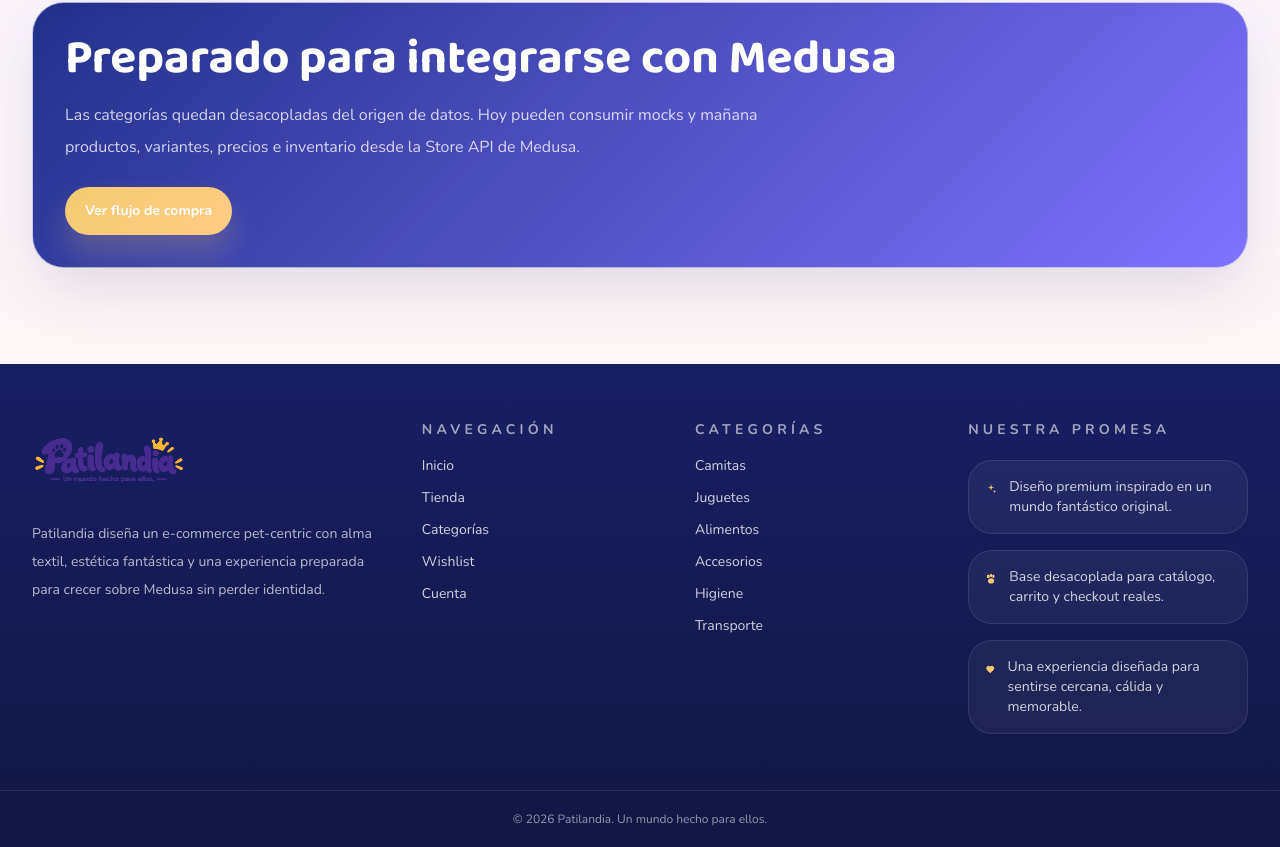
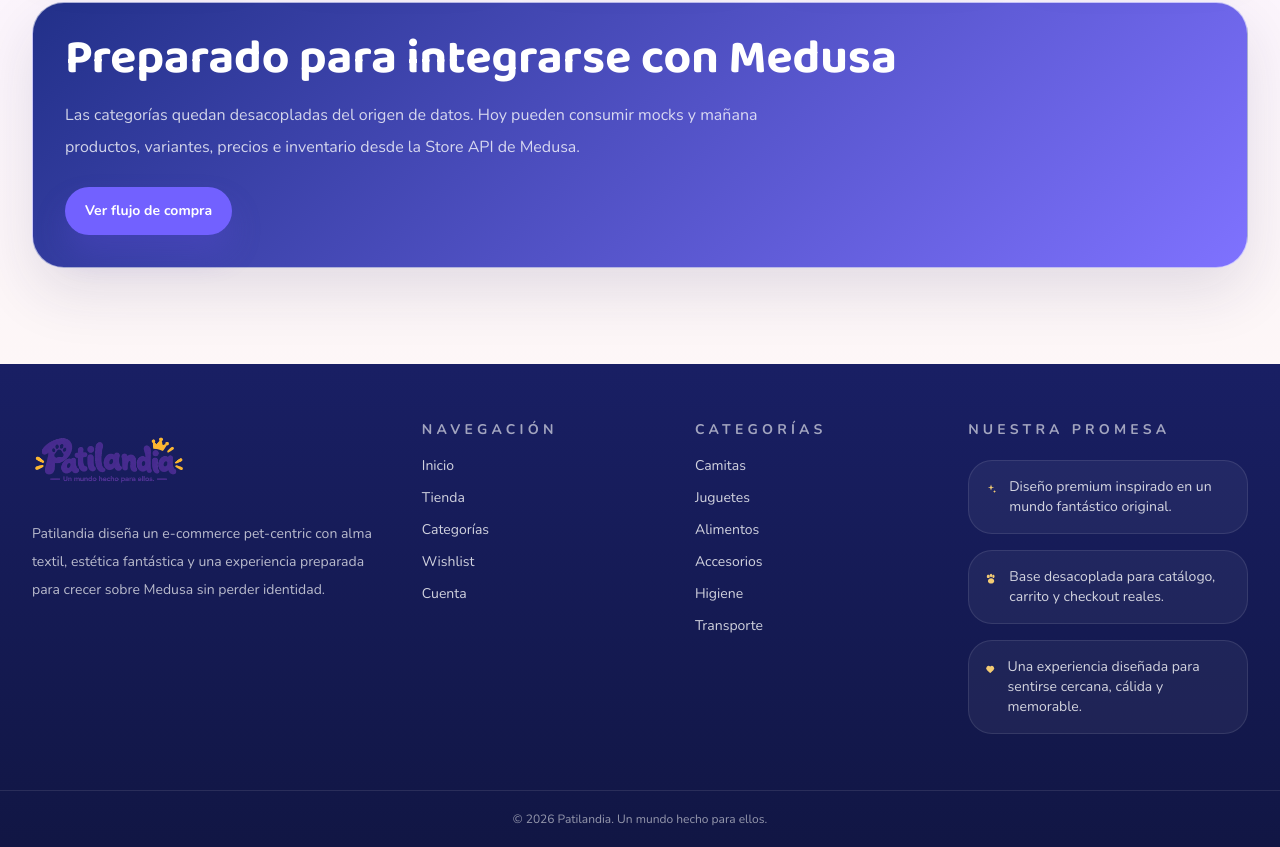
Before and after one commit to Andrescutellez/patilandia, a Next.js app: page /categorias in a window 1280 px wide. Shown: the part 1293-2140 px from the top of the page. Built offline with nearby package versions, Linux system fonts and the light colour scheme.

Commit message:
mejorar colores

```diff
--- a/Boveda Obsidian/_Claude/Decisiones y Razonamiento.md
+++ b/Boveda Obsidian/_Claude/Decisiones y Razonamiento.md
@@ -26,6 +26,20 @@ tags:
 ---
 
 ## Decisiones registradas
+
+### [2026-09-09] Botón del hero de vuelta dentro de la imagen (centrado abajo); sistema de botones sin gradientes
+
+**Contexto:** El usuario vio el botón "Explorar la tienda" en su propia franja debajo de la imagen (decisión inmediatamente anterior) y no le gustó — lo quería de vuelta encima de la imagen, tanto en mobile como en desktop.
+
+**Decisión — hero:** El botón vuelve a ser un overlay `absolute` dentro de la `<section>`, pero ahora **centrado horizontalmente** (`inset-x-0 flex justify-center`) en vez de alineado a la izquierda como en el intento original que causó el problema de superposición. Centrado, el botón cae sobre el área de la cama/mascotas (foto, sin texto horneado ahí) en vez de sobre el bloque de texto izquierdo, que es lo que rompía la legibilidad antes. Verificado con capturas en 390/1440px — sin superposición con ningún texto de la imagen en ninguno de los dos anchos.
+
+**Decisión — sistema de botones, pedido en la misma sesión:** "quitale los gradientes de botones y demás, dejale el morado clarito." Se aplicó a `buttonStyles` (`src/components/ui/button.tsx`): el variant `primary` pasó de gradiente (`linear-gradient(135deg, var(--brand-violet), var(--brand-violet-deep))`) a relleno plano `bg-[var(--brand-violet)]` (el token de marca, `#7261ff`). El variant `gold` (gradiente dorado, solo usado en 2 lugares — `cuenta/page.tsx` y `categorias/page.tsx`, ambos como CTA secundario sobre una tarjeta oscura) se **eliminó** en vez de dejarlo con gradiente dorado: ambos usos pasaron a variant por defecto (`primary`, ya plano morado). Se optó por borrar el variant en vez de dejarlo sin uso, seg��n la convención del proyecto de no dejar código muerto "por si se usa en otro lado".
+
+**Qué NO se tocó y por qué:** las tarjetas grandes de fondo oscuro con degradado violeta/azul (`page.tsx` x2, `cuenta/page.tsx`, `categorias/page.tsx`, `product-detail.tsx`) siguen con su gradiente — no son "botones", tienen texto blanco encima que depende de un fondo oscuro para ser legible (aplanarlas a morado clarito sin cambiar el color del texto habría roto la legibilidad). Tampoco se tocaron: el scrim del hero de `CatalogView` (gradiente funcional para contraste de texto sobre foto, no decorativo), el fondo crema de `globals.css`, el footer (gradiente azul marino, no violeta), ni los efectos sutiles blancos de brillo en `ProductCard`/`category-strip` (no son parte del sistema de "gradiente violeta" que se pidió sacar). Si el usuario quiere que esas tarjetas oscuras también pierdan el gradiente, hay que decidir a la vez qué pasa con el color del texto — no es un cambio de una sola línea como en los botones.
+
+**Impacto:** Verificado con capturas en home, tienda (grid de productos), cuenta y categorías (las dos páginas con la tarjeta oscura + botón) — el botón morado plano se sigue leyendo bien tanto sobre el hero de imagen como sobre las tarjetas oscuras sin tocar. `npm run build` limpio. Ver [[Pendientes Claude]].
+
+---
 
 ### [2026-09-09] Hero de home en mobile: mismo tratamiento `aspect-ratio` que desktop, botón fuera de la imagen
 
--- a/Boveda Obsidian/_Claude/Pendientes Claude.md
+++ b/Boveda Obsidian/_Claude/Pendientes Claude.md
@@ -69,8 +69,13 @@
 - Autenticación de clientes.
 - Dominios de producción (`patilandia.com.co`, `administrador.patilandia.com.co`, `api.patilandia.com.co`) y servidor real (VPS/GCP con PM2+nginx, al estilo Argus) — hoy todo corre en local, el despliegue es un paso futuro explícitamente pospuesto.
 
+## Media prioridad
+
+- [ ] **Tarjetas oscuras con gradiente violeta/azul sin tocar** — al quitar los gradientes de los botones (ver [[Decisiones y Razonamiento]], 2026-09-09), quedaron sin tocar las tarjetas grandes de fondo oscuro con degradado (`page.tsx` x2, `cuenta/page.tsx`, `categorias/page.tsx`, `product-detail.tsx`) porque tienen texto blanco que depende de ese fondo oscuro para ser legible — aplanarlas a "morado clarito" sin más requeriría también decidir un nuevo color de texto. Si se quiere extender el look plano a esas tarjetas, es la próxima pieza.
+
 ## Completados
 
+- [x] **2026-09-09 — Botón del hero de vuelta dentro de la imagen, centrado; botones sin gradiente.** El CTA "Explorar la tienda" volvió a ser overlay sobre la imagen del hero (mobile y desktop), ahora centrado horizontalmente para no pisar el texto horneado en la imagen (el intento anterior, alineado a la izquierda, sí lo pisaba). Por separado: `buttonStyles` (variant `primary`) pasó de gradiente violeta a relleno plano `var(--brand-violet)`; el variant `gold` (gradiente dorado, 2 usos) se eliminó y esos 2 botones pasaron a `primary`. Verificado con Playwright en home/tienda/cuenta/categorías y `npm run build`. Ver [[Decisiones y Razonamiento]].
 - [x] **2026-09-09 — Hero mobile también a `aspect-ratio` completo, botón fuera de la imagen.** Mobile dejó el recorte `object-left` (que ocultaba ~65% de la imagen) y pasó a `aspect-[1786/881]` como desktop — imagen completa, sin recortar, en cualquier ancho. El botón "Explorar la tienda" ya no vive superpuesto sobre la imagen (a 192px de alto en mobile no había margen seguro) — ahora es un bloque separado debajo, mismo color de fondo, en flujo normal. Verificado con Playwright en 390/768/1024/1280/1920px y `npm run build`. Ver [[Decisiones y Razonamiento]].
 - [x] **2026-09-09 — Hero con imagen distinta por breakpoint + `aspect-ratio` para desktop.** `HomeHero` ahora usa `imagen-home.png` solo en mobile (`md:hidden`, altura fija 450px, `object-left`) e `imagen-home-destok.png` (2098×749, subida por el usuario) desde `md:` en adelante, con `aspect-[2098/749]` en la `<section>` (no en el contenedor interno) para que la imagen se muestre siempre completa sin recortar texto en ningún ancho de escritorio. Verificado con Playwright en 390/768/1024/1280/1920px y `npm run build`. Ver [[Decisiones y Razonamiento]].
 - [x] **2026-09-09 — Hero del home reemplazado por `imagen-home.png`, full-bleed.** `HomeHero` ya no vive dentro de una tarjeta `max-w-7xl` con bordes redondeados — la imagen llega hasta las orillas (`object-cover object-left`, sesgada a la izquierda para no cortar el texto incrustado en la imagen en mobile). Se sacó el `<h1>`/`<p>`/tarjeta decorativa HTML (duplicaban el texto que la imagen nueva ya trae dibujado) y el botón secundario "Ver camitas propias" — queda solo "Explorar la tienda". Verificado con Playwright en 390px/1440px y `npm run build`. Genera deuda de SEO nueva (`<h1>` faltante, ver arriba). Ver [[Decisiones y Razonamiento]].
--- a/src/app/categorias/page.tsx
+++ b/src/app/categorias/page.tsx
@@ -70,7 +70,7 @@ export default function CategoriesPage() {
           Las categorías quedan desacopladas del origen de datos. Hoy pueden consumir mocks y mañana
           productos, variantes, precios e inventario desde la Store API de Medusa.
         </p>
-        <Link className={buttonStyles({ variant: "gold", className: "mt-6" })} href="/checkout">
+        <Link className={buttonStyles({ className: "mt-6" })} href="/checkout">
           Ver flujo de compra
         </Link>
       </section>
--- a/src/app/cuenta/page.tsx
+++ b/src/app/cuenta/page.tsx
@@ -39,7 +39,7 @@ export default function AccountPage() {
           Cuando conectemos clientes y órdenes reales, esta sección podrá mostrar historial, recompensas,
           preferencias y productos recurrentes sin reconstruir la experiencia.
         </p>
-        <Link className={buttonStyles({ variant: "gold", className: "mt-6" })} href="/wishlist">
+        <Link className={buttonStyles({ className: "mt-6" })} href="/wishlist">
           Ver wishlist
         </Link>
       </div>
--- a/src/components/home/home-hero.tsx
+++ b/src/components/home/home-hero.tsx
@@ -6,7 +6,6 @@ import { ChevronRightIcon } from "@/components/ui/icons";
 
 export function HomeHero() {
   return (
-    <>
     <section className="relative overflow-hidden bg-[#1d256d] aspect-[1786/881] md:aspect-[2098/749]">
       <Image
         alt="Patilandia — todo lo que tu mascota necesita, en un solo lugar hecho con magia real. Camitas, juguetes, accesorios, comida y mucho más."
@@ -24,14 +23,13 @@ export function HomeHero() {
         sizes="100vw"
         src="/images/imagen-home-destok.png"
       />
-      </section>
 
-      <div className="flex justify-center bg-[#1d256d] px-6 py-5 sm:justify-start sm:px-10 sm:py-6 lg:px-14">
+      <div className="absolute inset-x-0 bottom-[6%] flex justify-center">
         <Link className={buttonStyles({ size: "lg" })} href="/tienda">
           Explorar la tienda
           <ChevronRightIcon className="h-4 w-4" />
         </Link>
       </div>
-    </>
+    </section>
   );
 }
--- a/src/components/ui/button.tsx
+++ b/src/components/ui/button.tsx
@@ -2,17 +2,15 @@ import type { ButtonHTMLAttributes } from "react";
 
 import { cn } from "@/lib/utils";
 
-type ButtonVariant = "primary" | "secondary" | "ghost" | "gold";
+type ButtonVariant = "primary" | "secondary" | "ghost";
 type ButtonSize = "sm" | "md" | "lg";
 
 const variantStyles: Record<ButtonVariant, string> = {
   primary:
-    "bg-[linear-gradient(135deg,var(--brand-violet),var(--brand-violet-deep))] text-white shadow-[0_18px_30px_rgba(94,76,214,0.28)] hover:-translate-y-0.5",
+    "bg-[var(--brand-violet)] text-white shadow-[0_18px_30px_rgba(94,76,214,0.28)] hover:-translate-y-0.5",
   secondary:
     "bg-white/88 text-[var(--ink)] ring-1 ring-[var(--line)] hover:bg-white",
-  ghost: "bg-transparent text-[var(--brand-violet-deep)] hover:bg-[var(--brand-soft)]",
-  gold:
-    "bg-[linear-gradient(135deg,var(--brand-gold),#ffcb84)] text-[var(--ink)] shadow-[0_18px_30px_rgba(242,199,111,0.22)] hover:-translate-y-0.5"
+  ghost: "bg-transparent text-[var(--brand-violet-deep)] hover:bg-[var(--brand-soft)]"
 };
 
 const sizeStyles: Record<ButtonSize, string> = {
```
Lines whose indentation alone changed are shown as unchanged.
